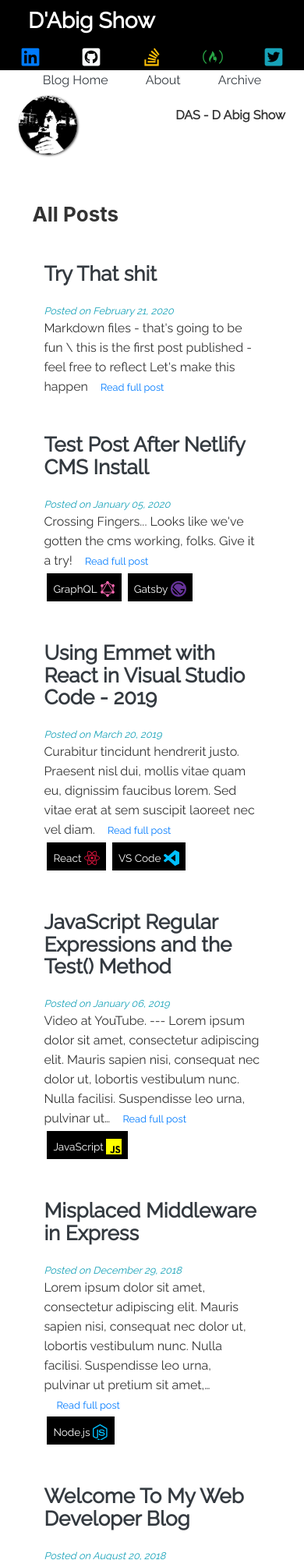
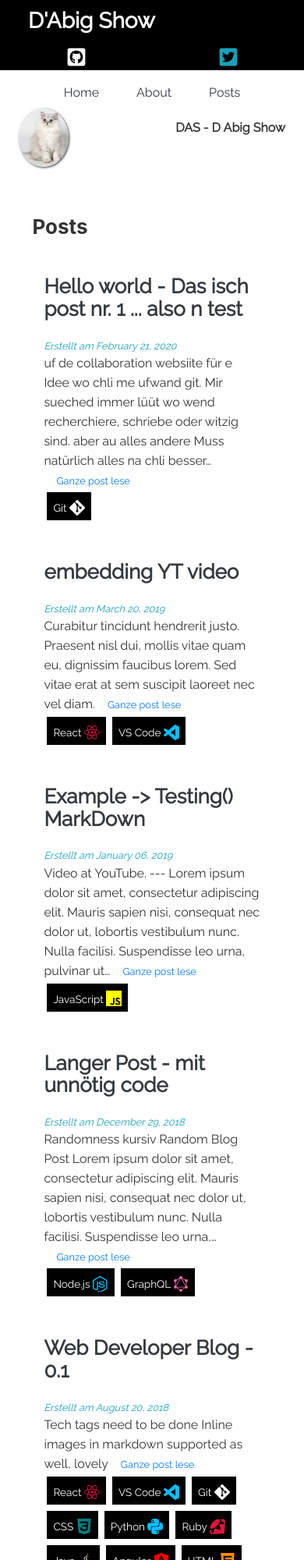
Before and after one commit to DAbigShow/DAS_collab, a Gatsby site: page /posts in a window 390 px wide. Shown: the top 2000 px of the page at 78% size. Built offline with nearby package versions, Linux system fonts and the light colour scheme; Gatsby itself is replaced by a stand-in of ours; some packages are replaced by stand-ins of ours.

Commit message:
changes 0.2 - swiss_lang

````diff
--- a/posts/misplaced-middleware-express.md
+++ b/posts/misplaced-middleware-express.md
@@ -1,9 +1,14 @@
 ---
-title: 'Misplaced Middleware in Express'
-tags: ["nodejs", "express"]
+title: 'Langer Post - mit unnötig code'
+tags: ["nodejs", "graphql"]
 published: true
 date: '2018-12-29'
 ---
+
+***Randomness kursiv***
+
+
+**Random Blog Post**
 
 
 Lorem ipsum dolor sit amet, consectetur adipiscing elit. Mauris sapien nisi, consequat nec dolor ut, lobortis vestibulum nunc. Nulla facilisi. Suspendisse leo urna, pulvinar ut pretium sit amet, consequat eget sapien. Nam ultricies in nulla finibus feugiat. Maecenas lacinia, lorem quis egestas convallis, tortor nunc consectetur est, vel finibus odio dui et nunc. Proin quis ante ut felis lacinia dignissim quis ac risus. Vestibulum a maximus est. Pellentesque malesuada eros ac diam aliquam, non pulvinar magna sodales. Fusce hendrerit malesuada quam, ut accumsan massa efficitur et. Class aptent taciti sociosqu ad litora torquent per conubia nostra, per inceptos himenaeos. Nullam vitae ornare sem, eget volutpat mauris. Praesent aliquet condimentum dui non bibendum. Nam dapibus rutrum mi sit amet luctus. Proin id vehicula risus. Nullam dictum, elit sit amet molestie eleifend, felis dolor scelerisque risus, sed dictum odio dolor id justo. Integer consectetur dui non tortor scelerisque, non vulputate sem laoreet:
--- a/posts/regex-and-test-method.md
+++ b/posts/regex-and-test-method.md
@@ -1,5 +1,5 @@
 ---
-title: 'JavaScript Regular Expressions and the Test() Method'
+title: 'Example -> Testing() MarkDown'
 tags: ["javascript"]
 published: true
 date: '2019-01-06'
--- a/posts/test-post-after-netlify-cms-install.md
+++ /dev/null
@@ -1,11 +0,0 @@
----
-tags:
-  - graphql
-  - gatsby
-published: true
-date: 2020-01-05T13:54:07.809Z
-title: Test Post After Netlify CMS Install
----
-*Crossing Fingers...*
-
-Looks like we've gotten the cms working, folks. Give it a try!
--- a/posts/try-that-shit.md
+++ b/posts/try-that-shit.md
@@ -1,14 +1,31 @@
 ---
 tags:
-  - Try&Error
+  ["git", "world", "random"]
 published: true
 date: 2020-02-21T18:26:21.118Z
-title: 'Try That shit '
+title: 'Hello world - Das isch post nr. 1 ... also n test '
 ---
-Markdown files - that's going to be fun \
+ uf de collaboration websiite für e Idee wo chli me ufwand git.
+
+Mir sueched immer lüüt wo wend recherchiere, schriebe oder witzig sind.
+aber au alles andere
+
+Muss natürlich alles na chli besser erchlärt werde und ich muss na die Tags fixxe
+
+
+Markdown files - that's going to be fun  (Text syntax für Links und Bilder usw.)
+
+alles nöd so kompliziert anschinend
 
 ```
-this is the first post published - feel free to reflect
+this is the first post published - feel free to add random
 ```
 
+
+So this is a site in progress -
+
+mer cha mich unter 079 201 68 03 erreiche
+
+mfg Ray
+
 > **Let's make this happen**
--- a/posts/vscode-react-emmet.md
+++ b/posts/vscode-react-emmet.md
@@ -1,5 +1,5 @@
 ---
-title: 'Using Emmet with React in Visual Studio Code - 2019'
+title: 'embedding YT video '
 tags: ["react", "vscode"]
 published: true
 date: '2019-03-20'
--- a/posts/welcome-to-my-web-developer-blog.md
+++ b/posts/welcome-to-my-web-developer-blog.md
@@ -1,13 +1,13 @@
 ---
-title: 'Welcome To My Web Developer Blog'
+title: 'Web Developer Blog - 0.1'
 tags: ["react", "vscode", "git", "css", "python", "ruby", "java", "angular", "html", "php", "mongodb", "graphql", "gatsby" ]
 published: true
 date: '2018-08-20'
 ---
 
-This blog template is designed for web developers. Whether you're a professional web developer or are just getting started in the world of web development, this Gatsby starter is ready to go, right out the of box. Its minimalist design makes it easy to tailor to your needs. But, you'll definitely want to make use of the tech tags and developer social media links, and maybe even make some of your own.
+Tech tags need to be done
 <br>
 
-![](../../../src/images/gatsby-icon.png)
+![](../src/images/gatsby-icon.png)
 
-Inline images in markdown supported as well.
+Inline images in markdown supported as well, lovely
--- a/src/components/header/MobileBio.js
+++ b/src/components/header/MobileBio.js
@@ -1,13 +1,13 @@
 import React from "react"
 
 import "./header.css"
-import willjw3 from "../../images/willjw3.jpg"
+import kitty from "../../images/kitty.jpeg"
 
 const MobileBio = (props) => {
 
     return (
         <div className="mobile-bio-main">
-            <img src={willjw3}  className="ml-4 mt-2" style={{ maxWidth: `75px`, maxHeight: `75px`, borderRadius: `50%`,boxShadow: `1px 1px 3px`}} alt="author-pic" />
+            <img src={kitty}  className="ml-4 mt-2" style={{ maxWidth: `75px`, maxHeight: `75px`, borderRadius: `50%`,boxShadow: `1px 1px 3px`}} alt="author-pic" />
             <h4 className="mr-4 mt-4">{props.author}</h4>
         </div>
     )
--- a/src/components/header/MobilePageLinks.js
+++ b/src/components/header/MobilePageLinks.js
@@ -5,9 +5,9 @@ const MobilePages = () => {
     return (
         <div className="mobile-pages-main">
             <div className="text-center">
-                <p className="d-inline p-4"><Link to="/"><span className="text-dark">Blog Home</span></Link></p>
+                <p className="d-inline p-4"><Link to="/"><span className="text-dark">Home</span></Link></p>
                 <p className="d-inline p-4"><Link to="/about"><span className="text-dark">About</span></Link></p>
-                <p className="d-inline p-4"><Link to="/archive"><span className="text-dark">Archive</span></Link></p>
+                <p className="d-inline p-4"><Link to="/archive"><span className="text-dark">Posts</span></Link></p>
             </div>
         </div>
     )
--- a/src/components/header/MobileSocialLinks.js
+++ b/src/components/header/MobileSocialLinks.js
@@ -1,9 +1,9 @@
 import React from "react";
 import {
-    FaLinkedin,
+    // FaLinkedin,
     FaGithubSquare,
-    FaStackOverflow,
-    FaFreeCodeCamp,
+    // FaStackOverflow,
+    // FaFreeCodeCamp,
     FaTwitterSquare
 } from "react-icons/fa"
 
@@ -12,30 +12,30 @@ import "../layout.css"
 const MobileSocialLinks = ({ contacts }) => {
     return (
         <div className="bottom-bar py-1">
-            <a className=" text-primary"
+            {/* <a className=" text-primary"
                 href={contacts.linkedin}>
                 <span title="Linked In">
                     <FaLinkedin size={26} style={{ color: "primary" }} />
                 </span>
-            </a>
+            </a> */}
             <a className="text-light"
                 href={contacts.github}>
                 <span title="GitHub">
                     <FaGithubSquare size={26} style={{ color: "light" }} />
                 </span>
             </a>
-            <a className="text-warning"
+            {/* <a className="text-warning"
                 href={contacts.stackoverflow}>
                 <span title="Stack Overflow">
                     <FaStackOverflow size={26} style={{ color: "warning" }} />
                 </span>
-            </a>
-            <a className="text-success"
+            </a> */}
+            {/* <a className="text-success"
                 href={contacts.freecodecamp}>
                 <span title="freeCodeCamp">
                     <FaFreeCodeCamp size={26} style={{ color: "success" }} />
                 </span>
-            </a>
+            </a> */}
             <a className="text-info"
                 href={contacts.twitter}>
                 <span title="Twitter">
--- a/src/components/header/header.css
+++ b/src/components/header/header.css
@@ -7,7 +7,10 @@
   flex-direction: column;
 }
 
+
+
 .head-elements {
+
   display: flex;
   flex-direction: row;
   justify-content: space-between;
@@ -51,7 +54,8 @@ small {
 @media only screen and (max-width: 850px) {
   .bottom-bar{display: flex;}
   .social-links{display: none;}
-  .mobile-pages-main{display: block;}
+  .mobile-pages-main{display: block;
+                      padding-top: 1em;}
   .mobile-bio-main{
     display: flex;
     flex-direction: row;
--- a/src/components/layout.js
+++ b/src/components/layout.js
@@ -52,10 +52,10 @@ const Layout = ({ children }) => {
             <footer className="text-center">
               <hr/>
               <p className="d-inline">© {new Date().getFullYear()} </p>
-              <p className="mt-5 text-muted d-inline"><i> Built with
+              {/* <p className="mt-5 text-muted d-inline"><i> Built with
                             {` `}
                 <a className="text-info" href="https://www.gatsbyjs.org">Gatsby</a></i>
-              </p>
+              </p> */}
             </footer>
           </div>
         </>
--- a/src/pages/posts.js
+++ b/src/pages/posts.js
@@ -33,7 +33,7 @@ const ArchivePage = ({ data }) => {
                     <Sidebar />
                 </div>
                 <div className="post-list-main">
-                    <h2 className="heading mt-3">All Posts</h2>
+                    <h2 className="heading mt-3"> Posts</h2>
                     {posts.map((post) => {
                         const tags = post.node.frontmatter.tags
                         return (
@@ -44,14 +44,14 @@ const ArchivePage = ({ data }) => {
                                 >
                                     <h2 className="title">{post.node.frontmatter.title}</h2>
                                 </Link>
-                                <small className="d-block text-info"><i>Posted on {post.node.frontmatter.date}</i>
+                                <small className="d-block text-info"><i>Erstellt am {post.node.frontmatter.date}</i>
                                 </small>
                                 <p className="mt-3 d-inline">{post.node.excerpt}</p>
                                 <Link
                                     to={post.node.fields.slug}
                                     className="text-primary"
                                 >
-                                    <small className="d-inline-block ml-3"> Read full post</small>
+                                    <small className="d-inline-block ml-3"> Ganze post lese</small>
                                 </Link>
                                 <div className="d-block">
                                     {getTechTags(tags)}
````
Also changed, not shown: package.json (+28 -26 lines), src/pages/about.js (+14 -7 lines), src/pages/index.js (+4 -4 lines), README.md, 2 other files.
